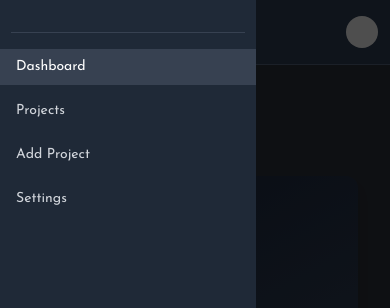
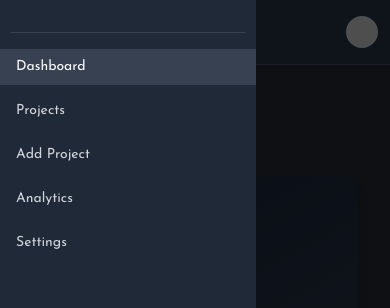
Before and after one commit to spyder1265/nii, a Next.js app: page /dashboard in a window 390 px wide. Both pictures are taken after a click on the button "Open sidebar". Shown: the top 308 px of the page. Built offline with nearby package versions, Linux system fonts and the light colour scheme; no server answers; grey boxes are pictures that could not be loaded.

Commit message:
feat: add Analytics link to Dashboard navigation

```diff
--- a/app/components/Navbar/DashboardNav.tsx
+++ b/app/components/Navbar/DashboardNav.tsx
@@ -214,6 +214,17 @@ export default function DashboardNav() {
             </li>
             <li>
               <Link
+                href='/dashboard/analytics'
+                onClick={closeSidebar}
+                className={`block px-4 py-2 text-sm hover:bg-gray-700 hover:text-white ${isActive(
+                  "/dashboard/analytics"
+                )}`}
+              >
+                Analytics
+              </Link>
+            </li>
+            <li>
+              <Link
                 href='/settings'
                 onClick={closeSidebar}
                 className={`block px-4 py-2 text-sm hover:bg-gray-700 hover:text-white ${isActive(
```
